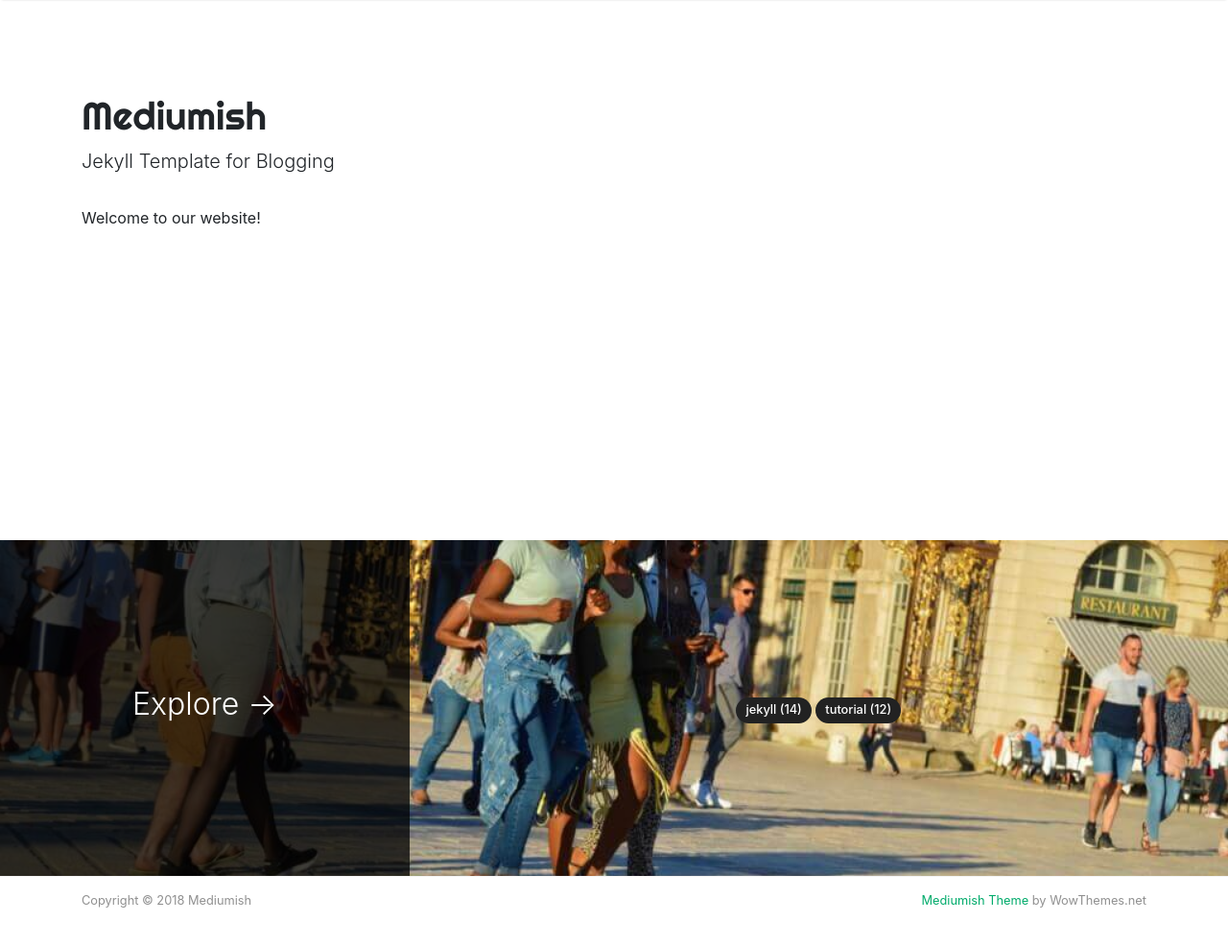
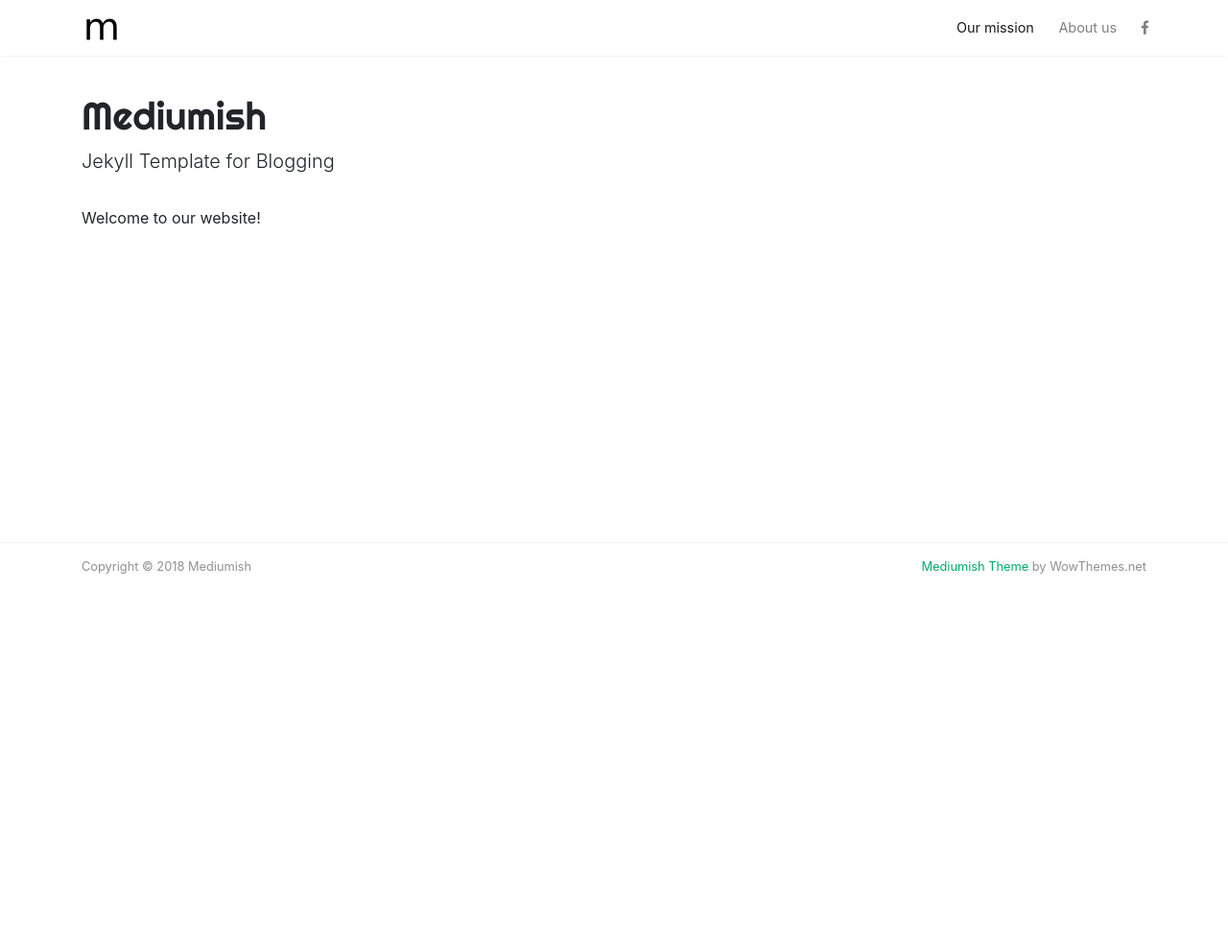
Before and after one commit to blossomacademyca/site-blossomacademy, a Jekyll site: the page built from index.html, in a window 1280 px wide and 1022 px high. Shown: the top 985 px of the window at 96% size. Built offline with Jekyll 4.4.1, drawn with Linux system fonts in a browser that asks for light colours; nearby versions of some CDN libraries; the list of posts is cut into pages by our own code; comment, search, counter and statistics services are not loaded.

Commit message:
Update _layouts/default.html

```diff
--- a/_layouts/default.html
+++ b/_layouts/default.html
@@ -66,7 +66,7 @@
                 {% else %}
                 <li class="nav-item">
                 {% endif %}
-                <a class="nav-link" href="{{ site.baseurl }}/index.html">Blog</a>
+                <a class="nav-link" href="{{ site.baseurl }}/index.html">Our mission</a>
                 </li>
 
                 {% if page.url == "/about.html" %}
@@ -74,7 +74,7 @@
                 {% else %}
                 <li class="nav-item">
                 {% endif %}
-                <a class="nav-link" href="{{ site.baseurl }}/about">About</a>
+                <a class="nav-link" href="{{ site.baseurl }}/about">About us</a>
                 </li>
 
 
@@ -129,34 +129,6 @@
 
 </div><!-- /.container>
 
-<!-- Categories Jumbotron
-================================================== -->
-<div class="jumbotron fortags">
-	<div class="d-flex h-100">
-		<div class="col-md-4 align-self-center text-center h-100">
-            <div class="d-flex align-items-center justify-content-center h-100">
-			 <h2 class="d-md-block d-none align-self-center">Explore →</h2>
-            </div>
-		</div>
-		<div class="col-md-8 align-self-center text-center">
-          {% assign tags_list = site.categories %}
-          {% if tags_list.first[0] == null %}
-            {% for tag in tags_list %}
-              <a href="{{ site.baseurl }}/category/{{ tag }}">{{ tag | capitalize }} {{ site.tags[tag].size }}</a>
-            {% endfor %}
-          {% else %}
-            {% for tag in tags_list %}
-              <a href="{{ site.baseurl }}/category/{{ tag[0] }}">{{ tag[0] | capitalize }} ({{ tag[1].size }})</a>
-            {% endfor %}
-          {% endif %}
-        {% assign tags_list = nil %}
-
-		</div>
-	</div>
-</div>
-
-
-
 <!-- Begin Footer
 ================================================== -->
 <footer class="footer">
```
